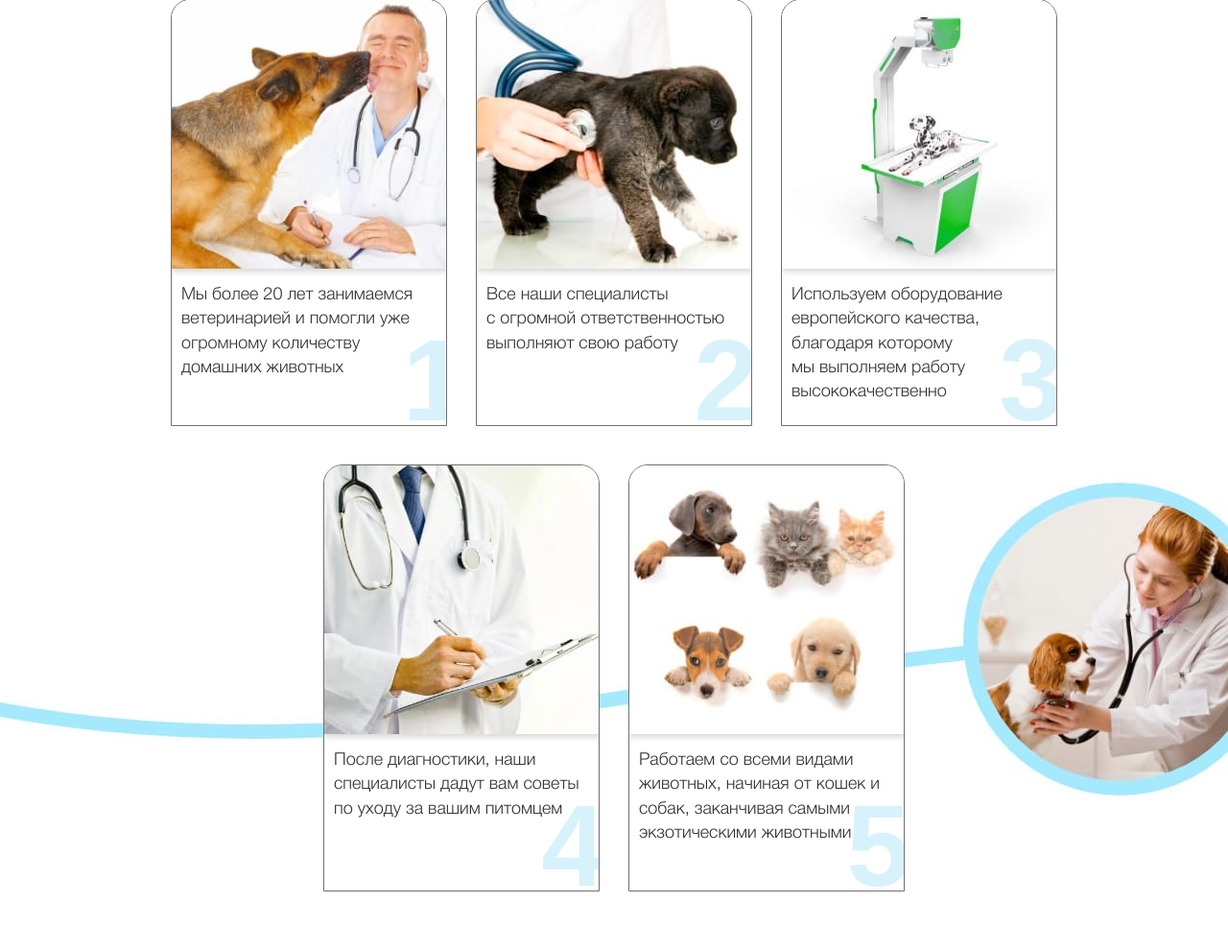
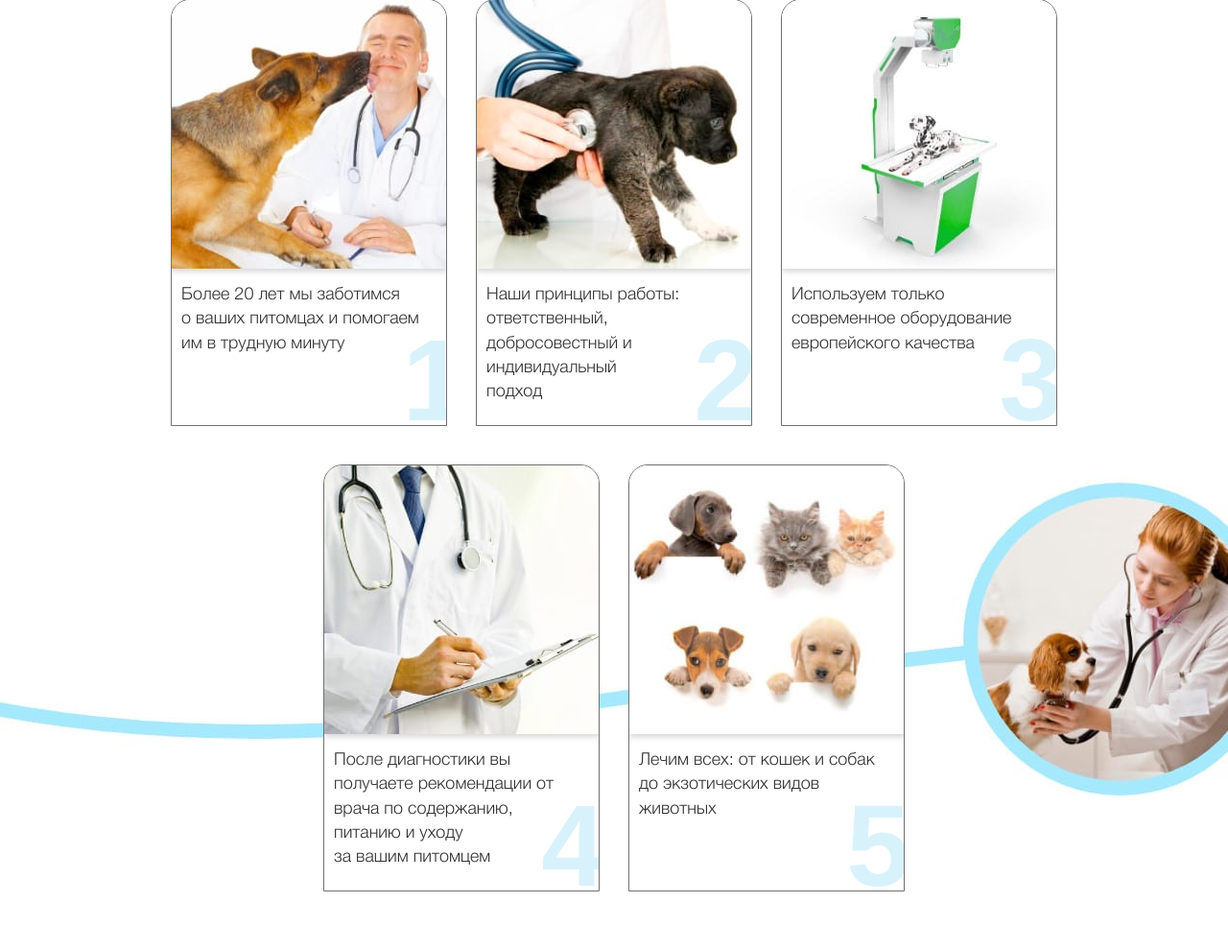
Before and after one commit to NomadBYlife/molodechno.zoovet, a Django app: page / in a window 1280 px wide. Shown: the part 1697-2687 px from the top of the page at 96% size. Run offline with Django 4.2, Linux system fonts and the light colour scheme; data that the repository does not hold is empty; some libraries are stand-ins or nearby versions.

Commit message:
change some text in index.html

```diff
--- a/templates/index.html
+++ b/templates/index.html
@@ -221,28 +221,27 @@
                 <div class="why_item why_item-1 wow fadeIn delay-02"><img class="why_item-img lazy"
                                                                           src="{% static 'img/why/why-1.jpg' %}"
                                                                           alt="собака благодарна ветеринару">
-                    <p class="why_item-descr">Мы более 20 лет занимаемся<br>&#32; ветеринарией и помогли уже<br>&#32;
-                        огромному количеству<br>&#32; домашних животных</p></div>
+                    <p class="why_item-descr">Более 20 лет мы заботимся<br>&#32; о ваших питомцах и помогаем<br>&#32;
+                        им в трудную минуту<br>&#32;</p></div>
                 <div class="why_item why_item-2 wow fadeIn delay-03"><img class="why_item-img lazy"
                                                                           src="{% static 'img/why/why-2.jpg' %}"
                                                                           alt="ветеринар осматривает собаку">
-                    <p class="why_item-descr">Все наши специалисты<br>&#32; с огромной ответственностью<br>&#32;
-                        выполняют свою работу</p></div>
+                    <p class="why_item-descr">Наши принципы работы:<br>&#32;ответственный, добросовестный и индивидуальный<br>&#32;
+                        подход</p></div>
                 <div class="why_item why_item-3 wow fadeIn delay-04"><img class="why_item-img lazy"
                                                                           src="{% static 'img/why/why-3.jpg' %}"
                                                                           alt="оборудование для ветеринарной клиники">
-                    <p class="why_item-descr">Используем оборудование европейского качества, благодаря которому<br>&#32;
-                        мы выполняем работу<br>&#32; высококачественно</p></div>
+                    <p class="why_item-descr">Используем только современное оборудование<br>&#32;
+                        европейского качества</p></div>
                 <div class="why_item why_item-4 wow fadeIn delay-05"><img class="why_item-img lazy"
                                                                           src="{% static 'img/why/why-4.jpg' %}"
                                                                           alt="ветеринар пишет заключение">
-                    <p class="why_item-descr">После диагностики, наши специалисты дадут вам советы по уходу за вашим
-                        питомцем</p></div>
+                    <p class="why_item-descr">После диагностики вы получаете рекомендации от врача по содержанию,<br>&#32;
+                        питанию и уходу<br>&#32; за вашим питомцем</p></div>
                 <div class="why_item why_item-5 wow fadeIn delay-06"><img class="why_item-img lazy"
                                                                           src="{% static 'img/why/why-5.jpg' %}"
                                                                           alt="животные">
-                    <p class="why_item-descr">Работаем со всеми видами животных, начиная от кошек и собак, заканчивая
-                        самыми экзотическими животными</p></div>
+                    <p class="why_item-descr">Лечим всех: от кошек и собак до экзотических видов животных</p></div>
             </div>
             <img class="why-img lazy" src="{% static 'img/why/why-cat.png' %}" alt="кот"></div>
     </section>
@@ -366,16 +365,16 @@
     <section class="needments lazy-bg"><h2 class="section-title needments-title">Всё необходимое в одном месте</h2>
         <div class="needments-content">
             <ul class="needments_lists">
-                <li class="needments_list needments_list-1 wow fadeIn delay-02">Зоомагазин<br>&#32; в метровой<br>&#32;
+                <li class="needments_list needments_list-1 wow fadeIn delay-02">Диагностика<br>&#32;лечение, стационар,<br>&#32;
+                    груминг
+                </li>
+                <li class="needments_list needments_list-2 wow fadeIn delay-03">Собственная лаборатория,<br>&#32; кабинет<br>&#32;
+                    узи
+                </li>
+                <li class="needments_list needments_list-3 wow fadeIn delay-04">Ветеринарная аптека<br>&#32; прямо в клинике<br>&#32;
+                </li>
+                <li class="needments_list needments_list-4 wow fadeIn delay-05">Зоомагазин<br>&#32; в шаговой <br>&#32; в
                     доступности
-                </li>
-                <li class="needments_list needments_list-2 wow fadeIn delay-03">Ветеринарная<br>&#32; аптека<br>&#32; в
-                    клинике
-                </li>
-                <li class="needments_list needments_list-3 wow fadeIn delay-04">Большой<br>&#32; выбор<br>&#32; услуг
-                </li>
-                <li class="needments_list needments_list-4 wow fadeIn delay-05">Удобное<br>&#32; расположение<br>&#32; в
-                    центре города
                 </li>
             </ul>
         </div>
```
